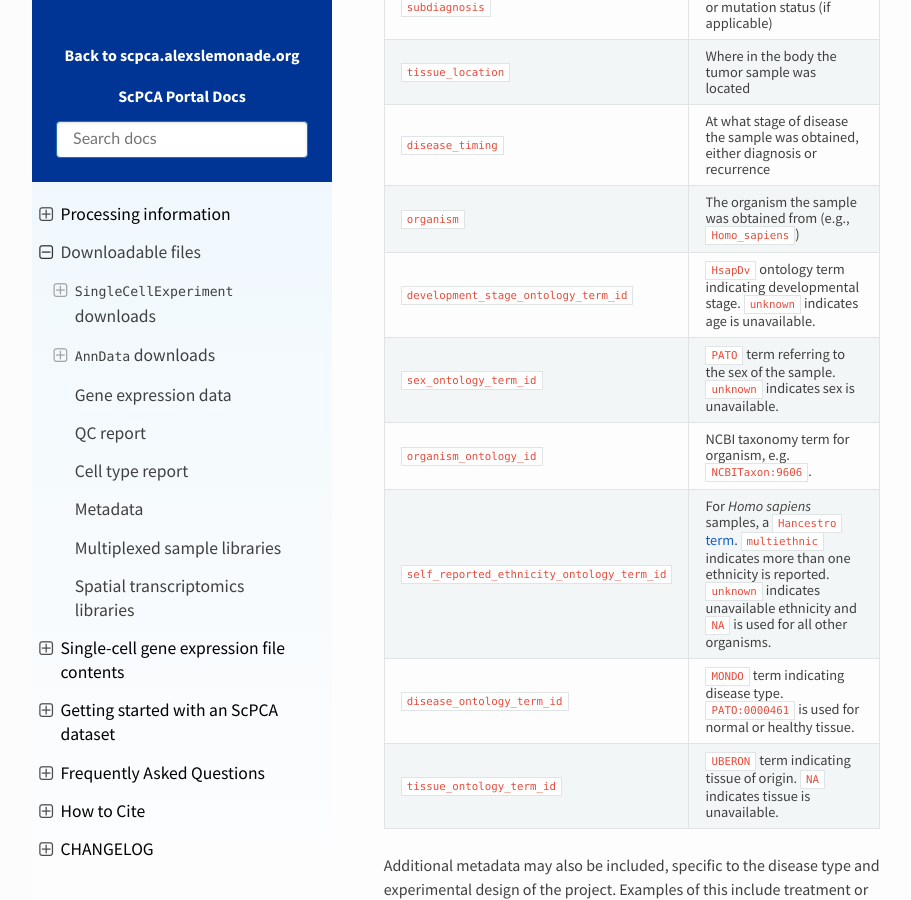
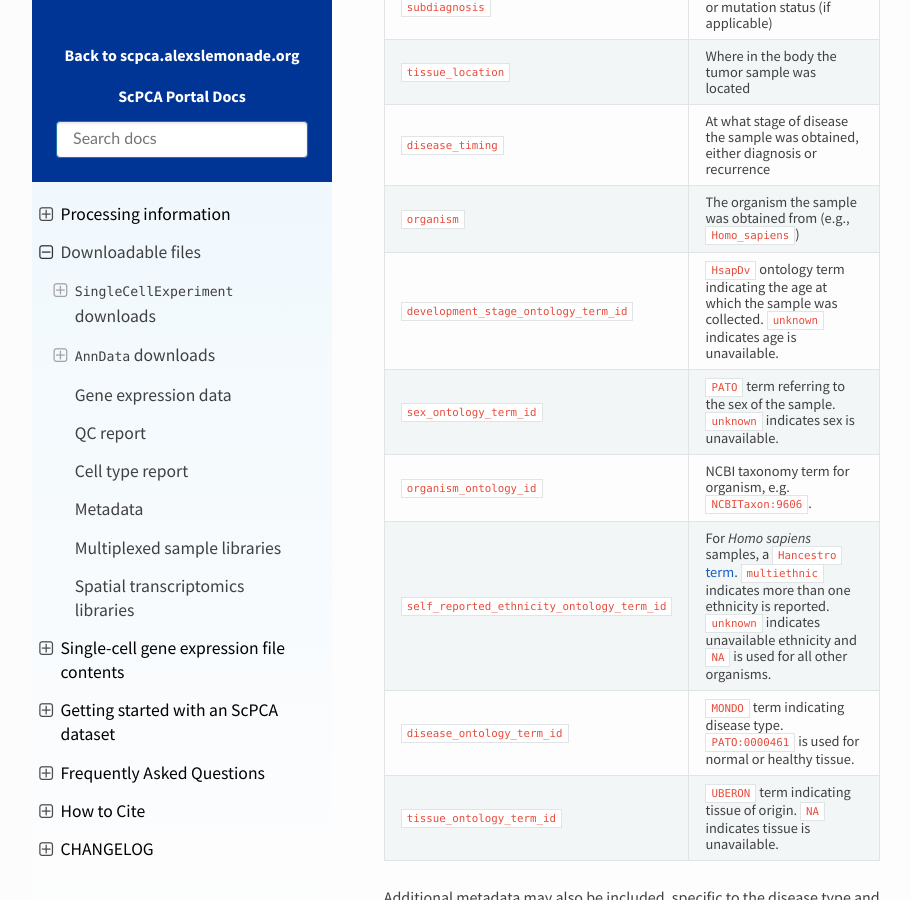
Before and after one commit to DongzeHE/scpca-docs, a Sphinx documentation site: the page built from docs/download_files.md, in a window 1280 px wide and 900 px high, scrolled down 7310 px. Shown: the whole window, without its empty margins (158-1069 px from the left). Built offline with Sphinx 7.4.7 and the Read the Docs theme 2.0.0, drawn with Linux system fonts in a browser that asks for light colours.

Commit message:
Add HsapDv ontology link and clarify age

```diff
--- a/docs/download_files.md
+++ b/docs/download_files.md
@@ -106,7 +106,7 @@
 | `tissue_location` | Where in the body the tumor sample was located                 |
 | `disease_timing`  | At what stage of disease the sample was obtained, either diagnosis or recurrence |
 | `organism`         | The organism the sample was obtained from (e.g., `Homo_sapiens`) |
-| `development_stage_ontology_term_id` | `HsapDv` ontology term indicating developmental stage. `unknown` indicates age is unavailable. |
+| `development_stage_ontology_term_id` | [`HsapDv`](http://obofoundry.org/ontology/hsapdv.html) ontology term indicating the age at which the sample was collected. `unknown` indicates age is unavailable. |
 | `sex_ontology_term_id`| [`PATO`](http://obofoundry.org/ontology/pato.html) term referring to the sex of the sample. `unknown` indicates sex is unavailable. |
 | `organism_ontology_id`| NCBI taxonomy term for organism, e.g. [`NCBITaxon:9606`](https://ontobee.org/ontology/NCBITaxon?iri=http://purl.obolibrary.org/obo/NCBITaxon_9606). |
 | `self_reported_ethnicity_ontology_term_id` | For _Homo sapiens_ samples, a [`Hancestro` term](http://obofoundry.org/ontology/hancestro.html). `multiethnic` indicates more than one ethnicity is reported. `unknown` indicates unavailable ethnicity and `NA` is used for all other organisms. |
```
